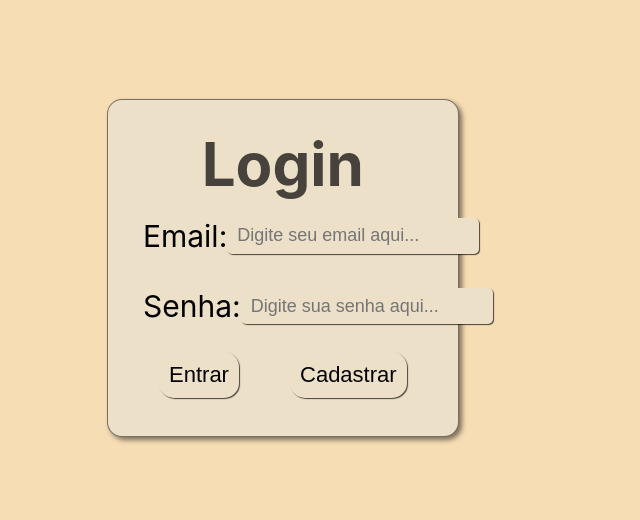
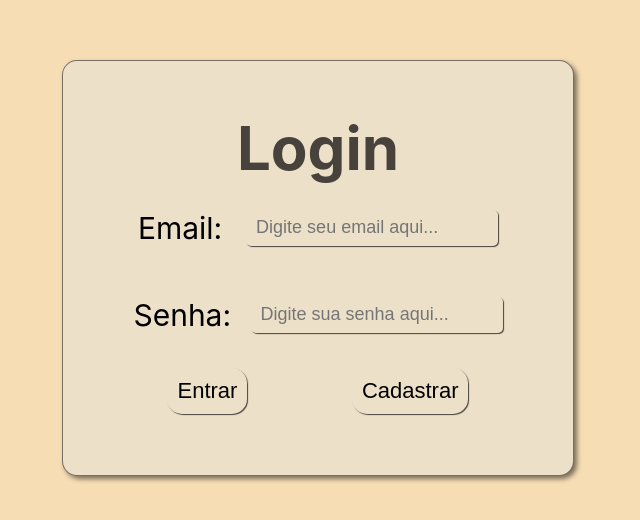
Before and after one commit to Edi-Santos/mettzer-case_scientific-articles-frontend, a React (Create React App) app: page /login in a window 1280 px wide. Shown: the part 132-652 px from the top of the page, without its empty margins (322-962 px from the left). Built offline with nearby package versions, Linux system fonts and the light colour scheme.

Commit message:
build:(main.css): mudando main para .main-home

```diff
--- a/src/components/home/main.css
+++ b/src/components/home/main.css
@@ -1,12 +1,13 @@
 /* TAGs */
-main {
+
+/* Classes */
+.main-home {
   align-items: center;
   display: flex;
   flex-direction: column;
   width: 80%;
 }
 
-/* Classes */
 .title-main {
   color: var(--title-color-form);
   margin: 0 0 10px;
```
